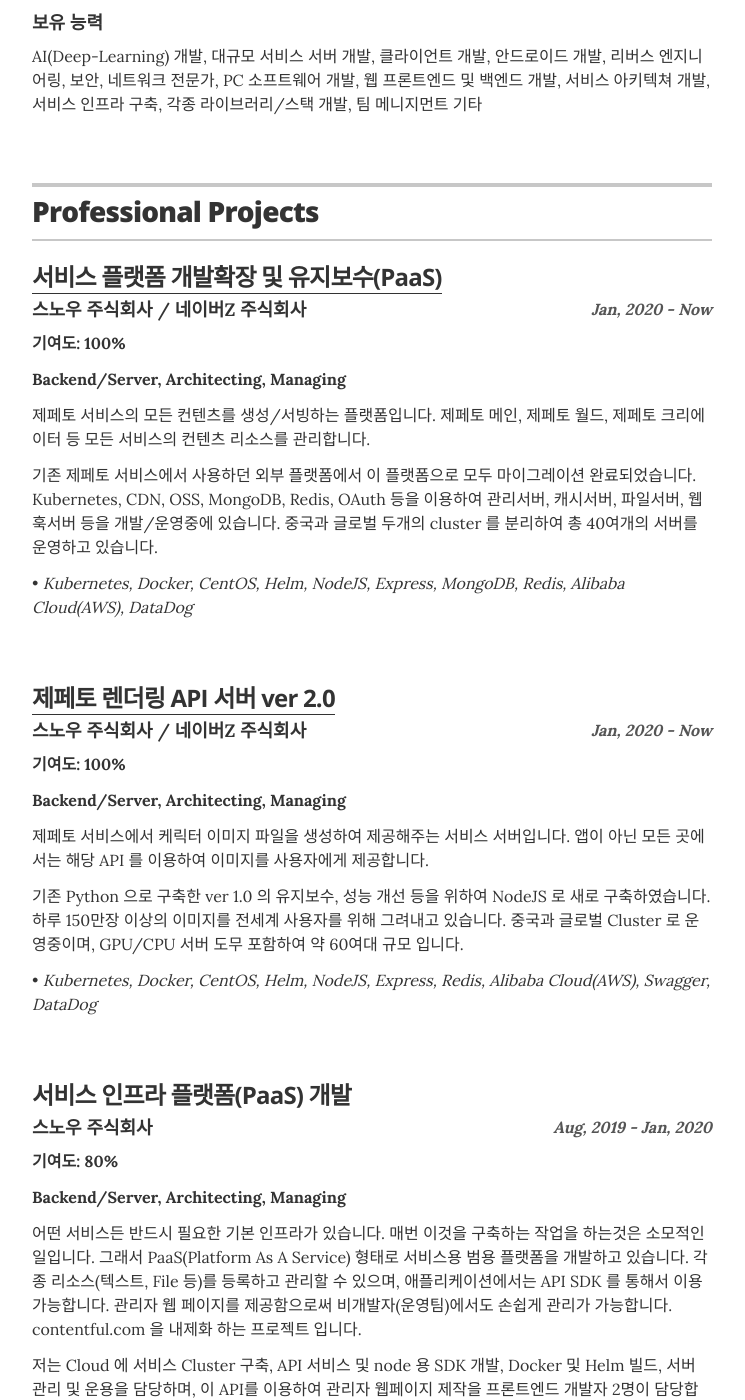
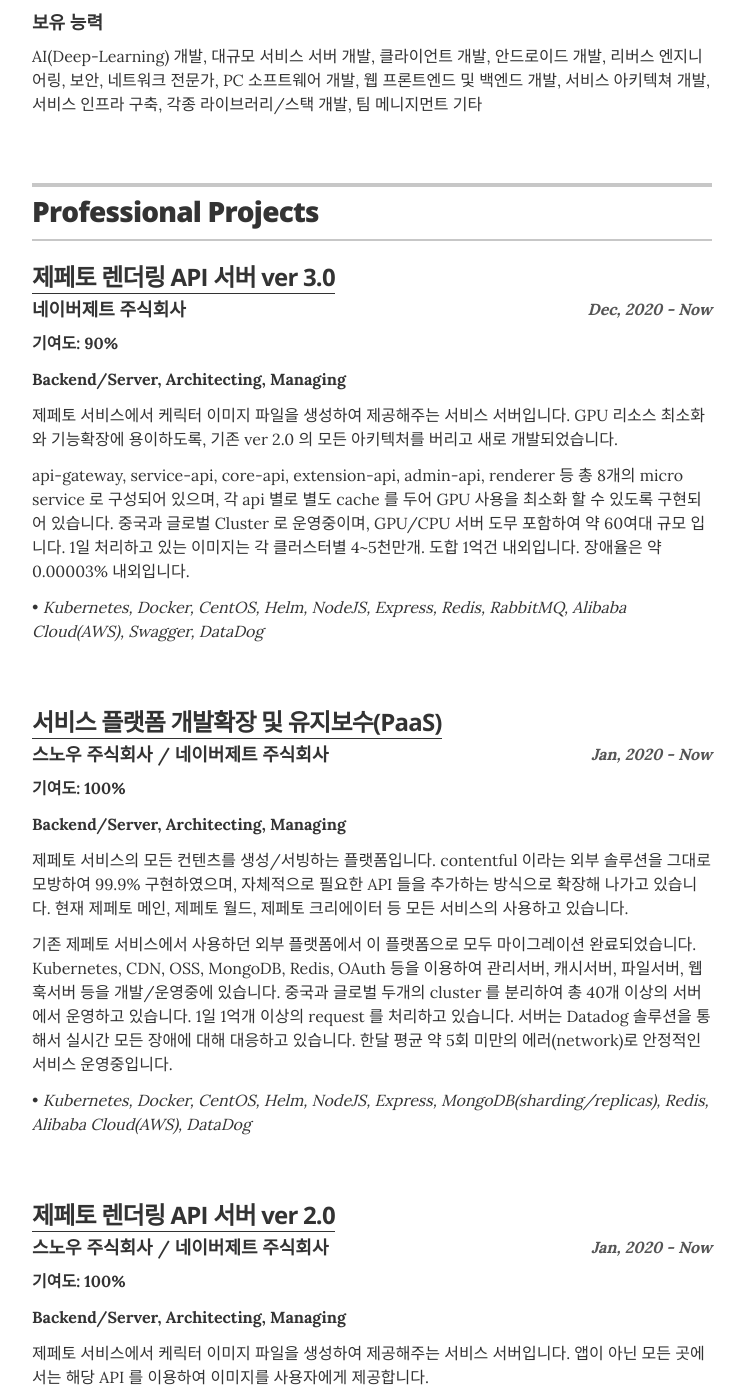
Before and after one commit to und3rs/resume_kr, a Jekyll site: the page built from index.html, in a window 1280 px wide and 1400 px high, scrolled down 2354 px. Shown: the whole window, without its empty margins (268-1013 px from the left). Built offline with Jekyll 4.4.1, drawn with Linux system fonts in a browser that asks for light colours.

Commit message:
Update professional_projects.yml

```diff
--- a/_data/professional_projects.yml
+++ b/_data/professional_projects.yml
@@ -1,18 +1,29 @@
 # Projects
 
+- project: 제페토 렌더링 API 서버 ver 3.0
+  corp: 네이버제트 주식회사
+  duration: Dec, 2020 - Now
+  contribution: 90
+  position: Backend/Server, Architecting, Managing
+  url: https://render-swagger.zepeto.io/gateway
+  description: 제페토 서비스에서 케릭터 이미지 파일을 생성하여 제공해주는 서비스 서버입니다. GPU 리소스 최소화와 기능확장에 용이하도록, 기존 ver 2.0 의 모든 아키텍처를 버리고 새로 개발되었습니다.
+  role: api-gateway, service-api, core-api, extension-api, admin-api, renderer 등 총 8개의 micro service 로 구성되어 있으며, 각 api 별로 별도 cache 를 두어 GPU 사용을 최소화 할 수 있도록 구현되어 있습니다. 중국과 글로벌 Cluster 로 운영중이며, GPU/CPU 서버 도무 포함하여 약 60여대 규모 입니다. 1일 처리하고 있는 이미지는 각 클러스터별 4~5천만개. 도합 1억건 내외입니다. 장애율은 약 0.00003% 내외입니다.
+  skills: Kubernetes, Docker, CentOS, Helm, NodeJS, Express, Redis, RabbitMQ, Alibaba Cloud(AWS), Swagger, DataDog
+
+
 - project: 서비스 플랫폼 개발확장 및 유지보수(PaaS)
-  corp: 스노우 주식회사 / 네이버Z 주식회사
+  corp: 스노우 주식회사 / 네이버제트 주식회사
   duration: Jan, 2020 - Now
   contribution: 100
   position: Backend/Server, Architecting, Managing
   url: https://zepetoful.zepeto.io
-  description: 제페토 서비스의 모든 컨텐츠를 생성/서빙하는 플랫폼입니다. 제페토 메인, 제페토 월드, 제페토 크리에이터 등 모든 서비스의 컨텐츠 리소스를 관리합니다.
-  role: 기존 제페토 서비스에서 사용하던 외부 플랫폼에서 이 플랫폼으로 모두 마이그레이션 완료되었습니다. Kubernetes, CDN, OSS, MongoDB, Redis, OAuth 등을 이용하여 관리서버, 캐시서버, 파일서버, 웹훅서버 등을 개발/운영중에 있습니다. 중국과 글로벌 두개의 cluster 를 분리하여 총 40여개의 서버를 운영하고 있습니다.
-  skills: Kubernetes, Docker, CentOS, Helm, NodeJS, Express, MongoDB, Redis, Alibaba Cloud(AWS), DataDog
+  description: 제페토 서비스의 모든 컨텐츠를 생성/서빙하는 플랫폼입니다. contentful 이라는 외부 솔루션을 그대로 모방하여 99.9% 구현하였으며, 자체적으로 필요한 API 들을 추가하는 방식으로 확장해 나가고 있습니다. 현재 제페토 메인, 제페토 월드, 제페토 크리에이터 등 모든 서비스의 사용하고 있습니다.
+  role: 기존 제페토 서비스에서 사용하던 외부 플랫폼에서 이 플랫폼으로 모두 마이그레이션 완료되었습니다. Kubernetes, CDN, OSS, MongoDB, Redis, OAuth 등을 이용하여 관리서버, 캐시서버, 파일서버, 웹훅서버 등을 개발/운영중에 있습니다. 중국과 글로벌 두개의 cluster 를 분리하여 총 40개 이상의 서버에서 운영하고 있습니다. 1일 1억개 이상의 request 를 처리하고 있습니다. 서버는 Datadog 솔루션을 통해서 실시간 모든 장애에 대해 대응하고 있습니다. 한달 평균 약 5회 미만의 에러(network)로 안정적인 서비스 운영중입니다.
+  skills: Kubernetes, Docker, CentOS, Helm, NodeJS, Express, MongoDB(sharding/replicas), Redis, Alibaba Cloud(AWS), DataDog
 
 
 - project: 제페토 렌더링 API 서버 ver 2.0
-  corp: 스노우 주식회사 / 네이버Z 주식회사
+  corp: 스노우 주식회사 / 네이버제트 주식회사
   duration: Jan, 2020 - Now
   contribution: 100
   position: Backend/Server, Architecting, Managing
```
